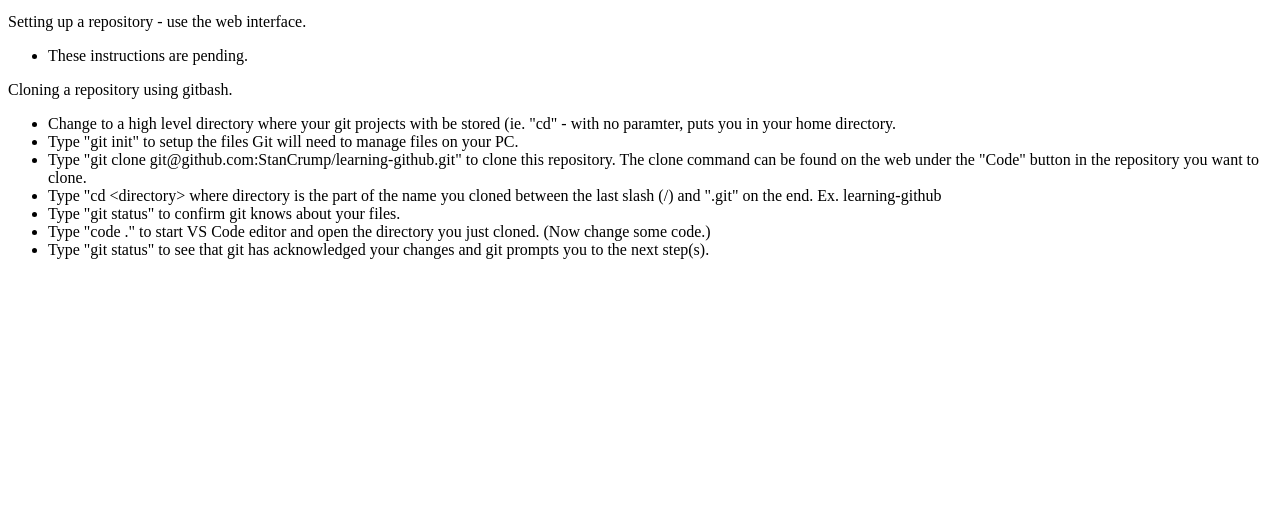
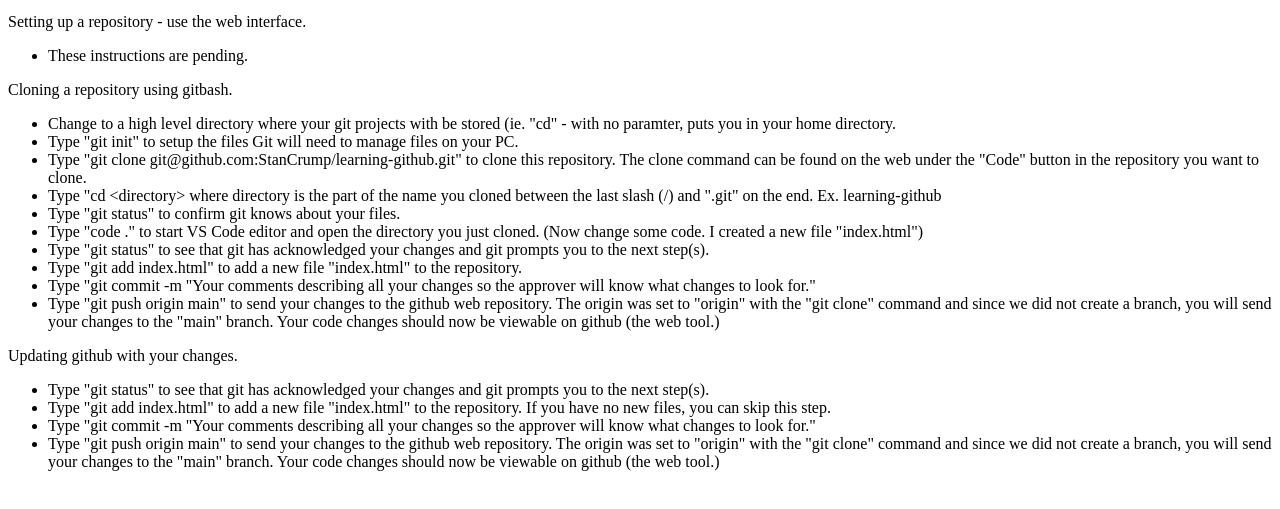
Before and after one commit to Instructor-Stan/learning-github, a plain HTML site: page index.html in a window 1280 px wide. Shown: the part 87-596 px from the top of the page. Drawn offline with Linux system fonts and the light colour scheme.

Commit message:
Added more instructions to index.html for cloning and updating a repository.

```diff
--- a/index.html
+++ b/index.html
@@ -22,8 +22,22 @@
                     under the "Code" button in the repository you want to clone.</li>
                 <li>Type "cd &lt;directory&gt; where directory is the part of the name you cloned between the last slash (/) and ".git" on the end. Ex. learning-github</li>
                 <li>Type "git status" to confirm git knows about your files.</li>
-                <li>Type "code ." to start VS Code editor and open the directory you just cloned. (Now change some code.)</li>
+                <li>Type "code ." to start VS Code editor and open the directory you just cloned. (Now change some code. I created a new file "index.html")</li>
                 <li>Type "git status" to see that git has acknowledged your changes and git prompts you to the next step(s).</li>
+                <li>Type "git add index.html" to add a new file "index.html" to the repository.</li>
+                <li>Type "git commit -m "Your comments describing all your changes so the approver will know what changes to look for."</li>
+                <li>Type "git push origin main" to send your changes to the github web repository. The origin was set to "origin" with the "git clone" command and since
+                    we did not create a branch, you will send your changes to the "main" branch. Your code changes should now be viewable on github (the web tool.)</li>
+            </ul>
+        </p>
+        <p>
+            Updating github with your changes.
+            <ul>
+                <li>Type "git status" to see that git has acknowledged your changes and git prompts you to the next step(s).</li>
+                <li>Type "git add index.html" to add a new file "index.html" to the repository. If you have no new files, you can skip this step.</li>
+                <li>Type "git commit -m "Your comments describing all your changes so the approver will know what changes to look for."</li>
+                <li>Type "git push origin main" to send your changes to the github web repository. The origin was set to "origin" with the "git clone" command and since
+                    we did not create a branch, you will send your changes to the "main" branch. Your code changes should now be viewable on github (the web tool.)</li>
             </ul>
         </p>
     </body>
```
